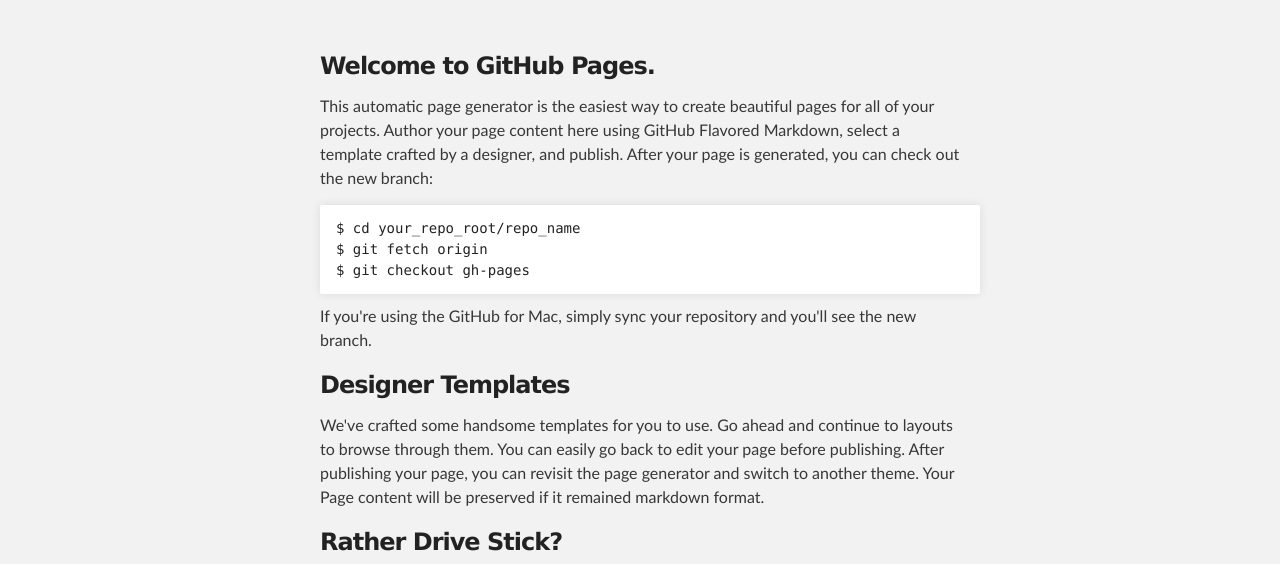
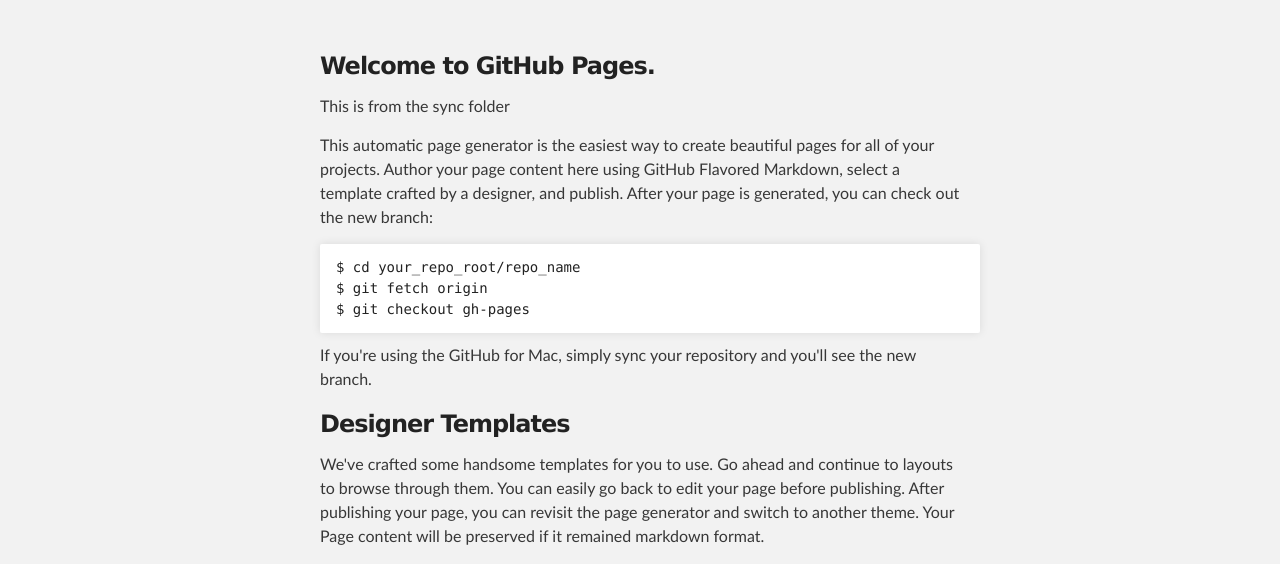
Before and after one commit to insequor/insequor.github.io.bck, a plain HTML site: page index.html in a window 1280 px wide. Shown: the part 212-776 px from the top of the page. Drawn offline with Linux system fonts and the light colour scheme.

Commit message:
Playing with modifying the file

```diff
--- a/index.html
+++ b/index.html
@@ -30,6 +30,9 @@
         <h3>
 <a name="welcome-to-github-pages" class="anchor" href="#welcome-to-github-pages"><span class="octicon octicon-link"></span></a>Welcome to GitHub Pages.</h3>
 
+<p>
+    This is from the sync folder
+</p>
 <p>This automatic page generator is the easiest way to create beautiful pages for all of your projects. Author your page content here using GitHub Flavored Markdown, select a template crafted by a designer, and publish. After your page is generated, you can check out the new branch:</p>
 
 <pre><code>$ cd your_repo_root/repo_name
```
